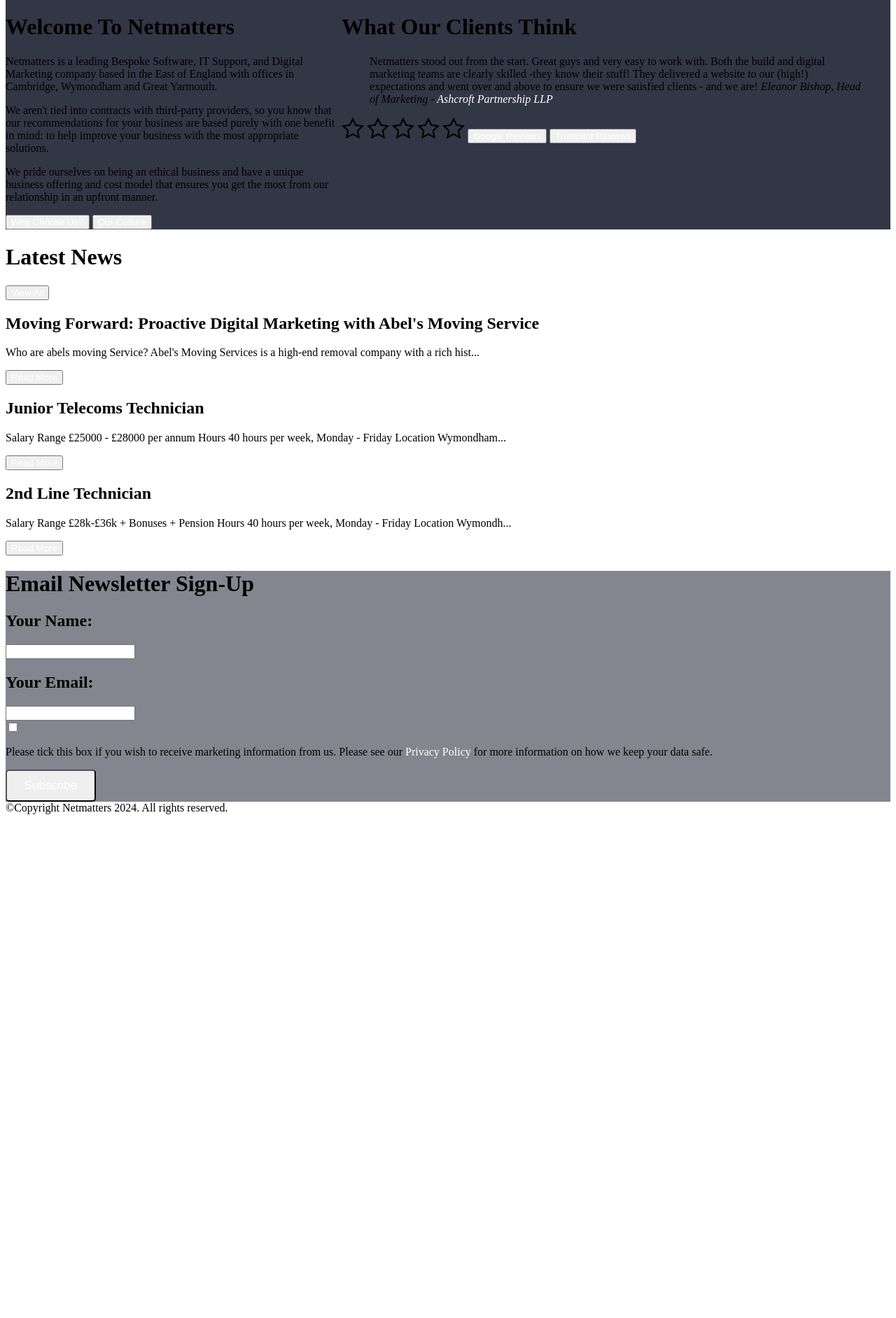
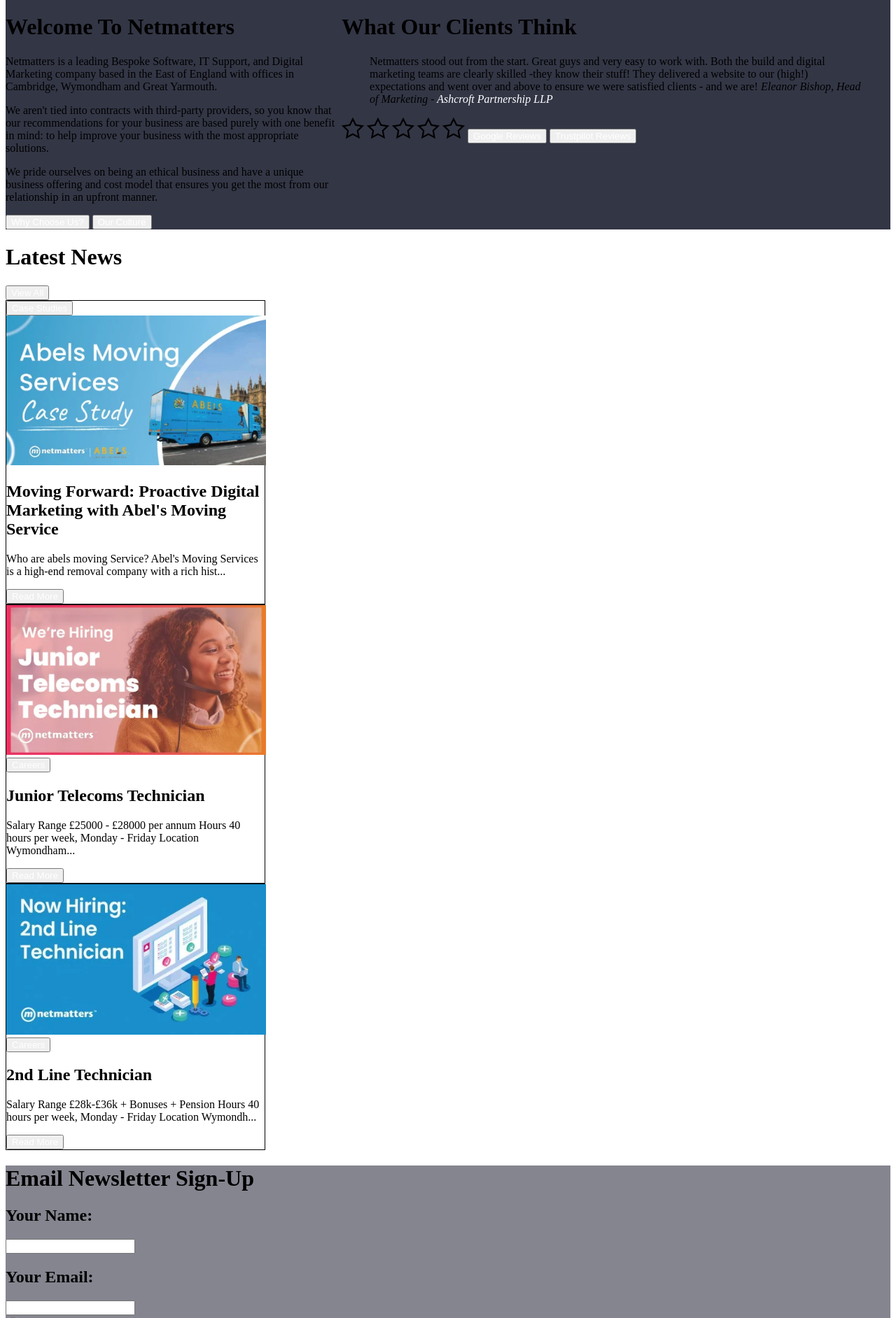
Before and after one commit to ChristopherMorriss/Netmatters-Website-Clone-ChristopherMorriss, a PHP site: page / in a window 1280 px wide. Shown: the part 1339-3223 px from the top of the page at 70% size. Before the commit the page ends 2503 px from the top, so only its background shows below. Run offline with PHP 8.4, Linux system fonts and the light colour scheme.

Commit message:
Grouped the articles into boxes

```diff
--- a/css/style.css
+++ b/css/style.css
@@ -109,4 +109,15 @@
   flex-direction: row;
 }
 
+/* line 130, ../../../OneDrive/Documents/GitHub/Netmatters-Website-Clone-ChristopherMorriss/scss/style.scss */
+.article {
+  border: 1px solid;
+  width: 371px;
+}
+
+/* line 135, ../../../OneDrive/Documents/GitHub/Netmatters-Website-Clone-ChristopherMorriss/scss/style.scss */
+.article img {
+  width: 371px;
+}
+
 /*# sourceMappingURL=style.css.map */
--- a/index.html
+++ b/index.html
@@ -111,18 +111,24 @@
 
     <div class="news">
         <h1>Latest News</h1>
+        <button><a href="#">View All</a></button>
         <div class="article">
-        <button><a href="#">View All</a></button>
+            <button><a href="#">Case Studies</a></button>
+            <img src="img/ams-news.webp" alt="Abel's Moving Service">
             <h2>Moving Forward: Proactive Digital Marketing with Abel's Moving Service</h2>
             <p>Who are abels moving Service? Abel's Moving Services is a high-end removal company with a rich hist...</p>
             <button><a href="#">Read More</a></button>
         </div>
         <div class="article">
+            <img src="img/jtt-news.webp" alt="Junior Telecoms Technician">
+            <button><a href="#">Careers</a></button>
             <h2>Junior Telecoms Technician</h2>
             <p>Salary Range £25000 - £28000 per annum Hours 40 hours per week, Monday - Friday Location Wymondham...</p>
             <button><a href="#">Read More</a></button>
         </div>
         <div class="article">
+            <img src="img/slt-news.webp" alt="2nd Line Technician">
+            <button><a href="#">Careers</a></button>
             <h2>2nd Line Technician</h2>
             <p>Salary Range £28k-£36k + Bonuses + Pension Hours 40 hours per week, Monday - Friday Location Wymondh...</p>
             <button><a href="#">Read More</a></button>
--- a/scss/style.scss
+++ b/scss/style.scss
@@ -117,3 +117,21 @@
 
 
 }
+
+//.news{
+//   display: flex;
+//   flex-direction: row;
+//   align-content: normal;
+//   align-items: normal;
+//   justify-content: space-around;
+//   margin-bottom: 0;
+// }
+
+.article{
+  border: 1px solid;
+  width:371px;
+}
+
+.article img{
+  width:371px;
+}
```
Also changed, not shown: img/ams-news.webp (added), img/jtt-news.webp (added), img/slt-news.webp (added), 1 other file. Lines whose indentation alone changed are shown as unchanged.
